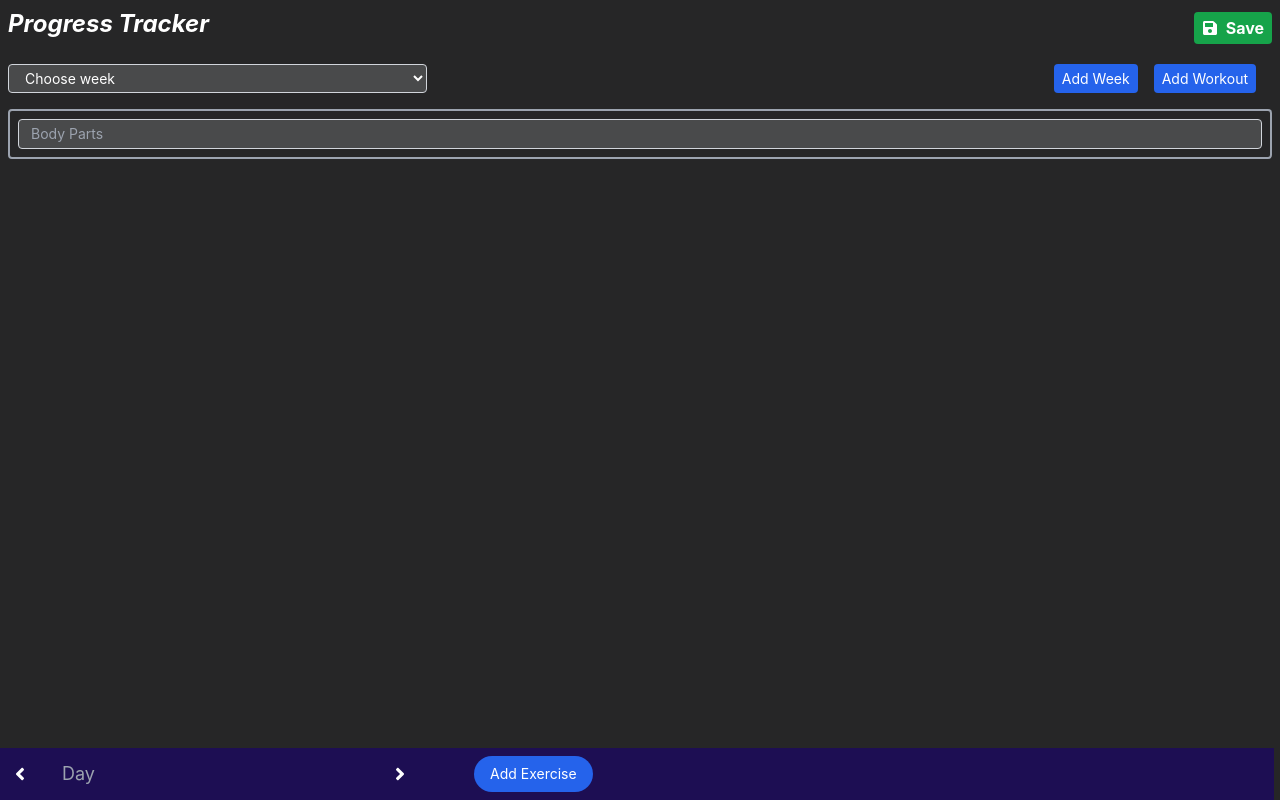
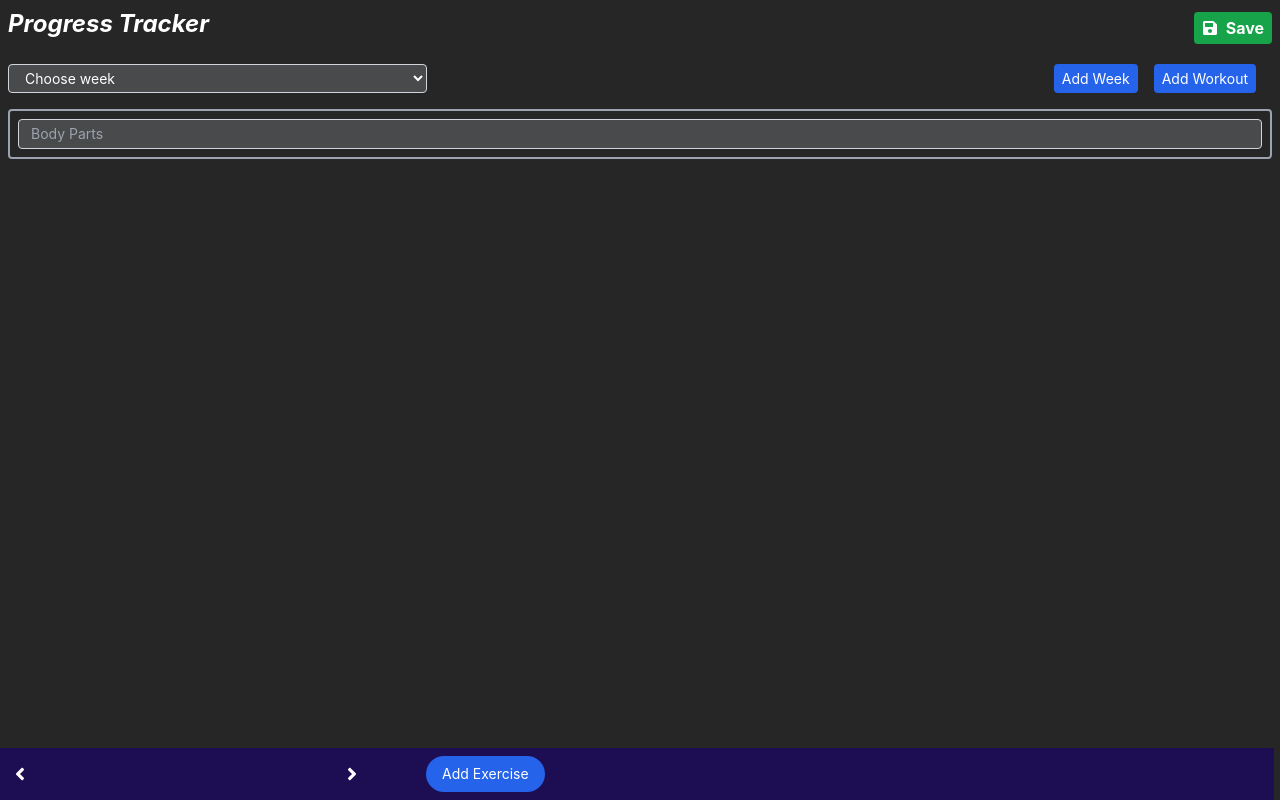
Before and after one commit to nilez-13/Progress-Tracker, a React (Create React App) app: page / in a window 1280 px wide. Both pictures are taken after a click on the button "Add Workout". Built offline with nearby package versions, Linux system fonts and the light colour scheme.

Commit message:
days manage

```diff
--- a/package.json
+++ b/package.json
@@ -7,11 +7,13 @@
     "@testing-library/jest-dom": "^5.14.1",
     "@testing-library/react": "^12.0.0",
     "@testing-library/user-event": "^13.2.1",
+    "array-move": "^4.0.0",
     "gh-pages": "^3.2.3",
     "react": "^18.0.0",
     "react-dom": "^18.0.0",
     "react-icons": "^4.3.1",
     "react-scripts": "5.0.0",
+    "react-sortable-hoc": "^2.0.0",
     "react-toastify": "^8.2.0",
     "web-vitals": "^2.1.0"
   },
--- a/src/App.js
+++ b/src/App.js
@@ -19,6 +19,7 @@ const App = () => {
   const [chosenWeek, setChosenWeek] = useState("");
   const [open, setOpen] = useState(false);
   const [chosenDay, setChosenDay] = useState(0);
+  const [manageDays, setManageDays] = useState(false);
 
   const singleDay = { day: "", parts: "", excercises: [] };
   const singleExercise = {
@@ -47,6 +48,14 @@ const App = () => {
 
   const handleHide = () => {
     setOpen(false);
+  };
+
+  const handleShowManage = () => {
+    setManageDays(true);
+  };
+
+  const handleHideManage = () => {
+    setManageDays(false);
   };
 
   const handleAddWeek = (copy) => {
@@ -214,6 +223,14 @@ const App = () => {
             </button>
           </div>
         </div>
+        {manageDays ? (
+          <div className="mt-16 w-full flex  gap-2">
+            List Days
+            <button onClick={handleHideManage}>Close</button>
+          </div>
+        ) : (
+          <>
+            {/* main body */}
             <div className="mt-16 w-full flex  gap-2 ">
               <div className="w-1/3">
                 <select
@@ -252,6 +269,7 @@ const App = () => {
                 </button>
               </div>
             </div>
+            {/* bottom menu */}
 
             <div className="mt-4">
               {days &&
@@ -263,6 +281,8 @@ const App = () => {
                         className="relative m-auto w-full border-2 border-gray-400  rounded p-2 my-4"
                         key={index}
                       >
+                        {/* bottom menu */}
+
                         <div className="fixed bottom-0 w-full nav-color z-10 flex flex-warp -ml-6">
                           <div className="text-white flex flex-wrap w-fulll text-xl ml-4 mt-4">
                             <FaAngleLeft
@@ -273,13 +293,17 @@ const App = () => {
                               }
                             />
                           </div>
-                      <div className="w-1/4 mx-2 ml-4 mt-2 mt-3">
-                        <input
+                          <div
+                            className="w-1/5 mx-2 ml-8 mt-2 mt-3"
+                            onClick={handleShowManage}
+                          >
+                            {/* <input
                               className="ml-4 titlebox"
                               placeholder="Day"
                               onChange={handleSingleDay(index, "day")}
                               value={each.day}
-                        />
+                            /> */}
+                            {each.day}
                           </div>
                           <div className="text-white flex flex-wrap w-fulll ml-4 text-xl mt-4">
                             <FaAngleRight
@@ -299,6 +323,7 @@ const App = () => {
                             Add Exercise
                           </div>
                         </div>
+                        {/* bottom menu end */}
                         <div>
                           <input
                             className="inputbox"
@@ -314,7 +339,9 @@ const App = () => {
                               key={`week-${chosenWeek}-${index}=${eIndex}`}
                             >
                               <div className="flex justify-start gap-4">
-                            <span className="font-bold text-lg">Exercise</span>
+                                <span className="font-bold text-lg">
+                                  Exercise
+                                </span>
 
                                 <input
                                   className="inputbox"
@@ -410,6 +437,8 @@ const App = () => {
                     )
                 )}
             </div>
+          </>
+        )}
       </div>
       <Dialog
         open={open}
```
Also changed, not shown: 1 other file (tests, documents, lock files or other folders). Lines whose indentation alone changed are shown as unchanged.
